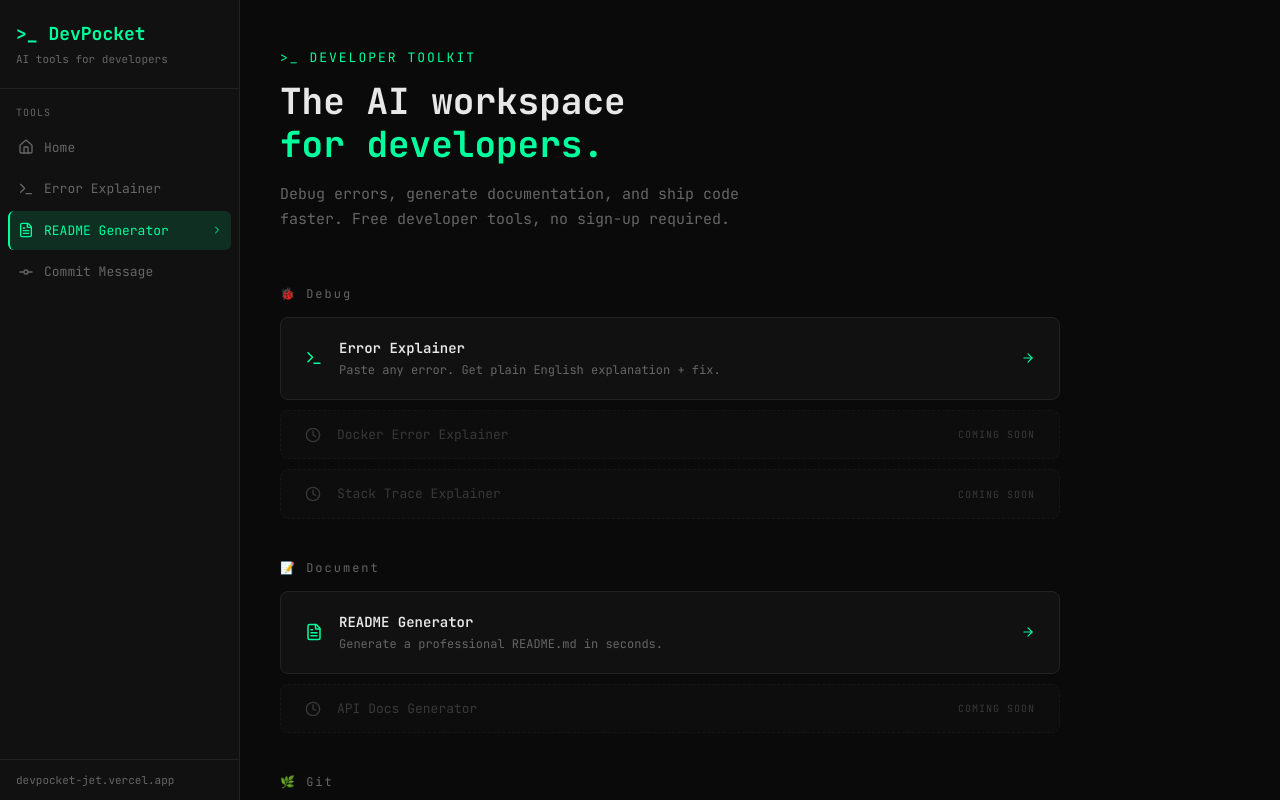
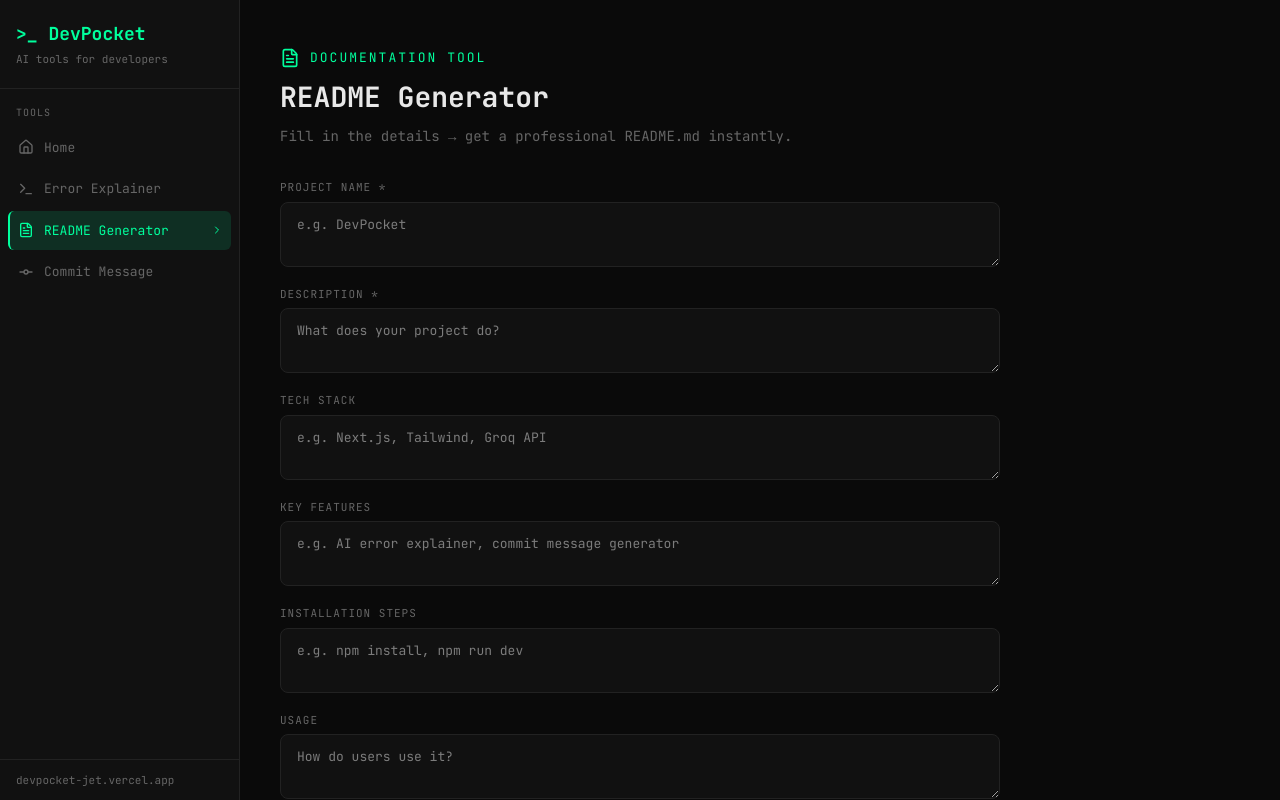
Before and after one commit to suryansh0033/devpocket, a Next.js app: page /tools/readme in a window 1280 px wide. Built offline with nearby package versions, Linux system fonts and the light colour scheme.

Commit message:
error fix in readme

```diff
--- a/app/tools/readme/page.tsx
+++ b/app/tools/readme/page.tsx
@@ -1,124 +1,200 @@
 'use client';
 
-import Link from 'next/link';
-import { Terminal, FileText, GitCommit, ArrowRight, Clock } from 'lucide-react';
+import { useState } from 'react';
+import { FileText, Copy, Check, Loader2 } from 'lucide-react';
 
-const sections = [
-  {
-    category: '🐞 Debug',
-    tools: [
-      { name: 'Error Explainer', desc: 'Paste any error. Get plain English explanation + fix.', path: '/tools/error-explainer', tag: 'debugging', live: true },
-    ],
-    coming: ['Docker Error Explainer', 'Stack Trace Explainer'],
-  },
-  {
-    category: '📝 Document',
-    tools: [
-      { name: 'README Generator', desc: 'Generate a professional README.md in seconds.', path: '/tools/readme', tag: 'documentation', live: true },
-    ],
-    coming: ['API Docs Generator'],
-  },
-  {
-    category: '🌿 Git',
-    tools: [
-      { name: 'Commit Message AI', desc: 'Turn your git diff into 5 perfect commit messages.', path: '/tools/commit-msg', tag: 'git', live: true },
-    ],
-    coming: ['PR Description Generator', 'Gitignore Generator'],
-  },
-  {
-    category: '🛠 Utilities',
-    tools: [],
-    coming: ['JSON Formatter', 'JWT Decoder', 'UUID Generator', 'Base64 Encode/Decode'],
-  },
+export default function ReadmeGenerator() {
+  const [form, setForm] = useState({
+    projectName: '',
+    description: '',
+    techStack: '',
+    features: '',
+    installation: '',
+    usage: '',
+  });
+  const [result, setResult] = useState('');
+  const [loading, setLoading] = useState(false);
+  const [copied, setCopied] = useState(false);
+  const [error, setError] = useState('');
+  const [tab, setTab] = useState<'raw' | 'preview'>('raw');
+
+  const generate = async () => {
+    if (!form.projectName || !form.description) return;
+    setLoading(true);
+    setError('');
+    setResult('');
+
+    try {
+      const res = await fetch('/api/readme', {
+        method: 'POST',
+        headers: { 'Content-Type': 'application/json' },
+        body: JSON.stringify(form),
+      });
+      const data = await res.json();
+      if (data.readme) setResult(data.readme);
+      else setError('Failed to generate. Try again.');
+    } catch {
+      setError('Something went wrong. Try again.');
+    } finally {
+      setLoading(false);
+    }
+  };
+
+  const copy = () => {
+    navigator.clipboard.writeText(result);
+    setCopied(true);
+    setTimeout(() => setCopied(false), 2000);
+  };
+
+  const fields = [
+    { key: 'projectName', label: 'Project Name *', placeholder: 'e.g. DevPocket' },
+    { key: 'description', label: 'Description *', placeholder: 'What does your project do?' },
+    { key: 'techStack', label: 'Tech Stack', placeholder: 'e.g. Next.js, Tailwind, Groq API' },
+    { key: 'features', label: 'Key Features', placeholder: 'e.g. AI error explainer, commit message generator' },
+    { key: 'installation', label: 'Installation Steps', placeholder: 'e.g. npm install, npm run dev' },
+    { key: 'usage', label: 'Usage', placeholder: 'How do users use it?' },
   ];
 
-const icons: Record<string, React.ElementType> = {
-  'Error Explainer': Terminal,
-  'README Generator': FileText,
-  'Commit Message AI': GitCommit,
-};
-
-export default function Home() {
   return (
-    <div style={{ padding: '48px 40px', maxWidth: '860px' }}>
-      {/* Hero */}
-      <div style={{ marginBottom: '52px' }}>
-        <p style={{ color: 'var(--accent)', fontSize: '13px', marginBottom: '12px', letterSpacing: '2px' }}>
-          &gt;_ DEVELOPER TOOLKIT
-        </p>
-        <h1 style={{ fontSize: '36px', fontWeight: 700, color: 'var(--text-primary)', lineHeight: 1.2, marginBottom: '16px' }}>
-          The AI workspace<br />
-          <span style={{ color: 'var(--accent)' }}>for developers.</span>
+    <div style={{ padding: '48px 40px', maxWidth: '800px' }}>
+      <div style={{ marginBottom: '32px' }}>
+        <div style={{ display: 'flex', alignItems: 'center', gap: '10px', marginBottom: '8px' }}>
+          <FileText size={20} color="var(--accent)" />
+          <p style={{ color: 'var(--accent)', fontSize: '13px', letterSpacing: '2px' }}>DOCUMENTATION TOOL</p>
+        </div>
+        <h1 style={{ fontSize: '28px', fontWeight: 700, color: 'var(--text-primary)', marginBottom: '8px' }}>
+          README Generator
         </h1>
-        <p style={{ color: 'var(--text-muted)', fontSize: '15px', maxWidth: '520px', lineHeight: 1.7 }}>
-          Debug errors, generate documentation, and ship code faster. Free developer tools, no sign-up required.
+        <p style={{ color: 'var(--text-muted)', fontSize: '14px' }}>
+          Fill in the details → get a professional README.md instantly.
         </p>
       </div>
 
-      {/* Sections */}
-      <div style={{ display: 'flex', flexDirection: 'column', gap: '40px' }}>
-        {sections.map((section) => (
-          <div key={section.category}>
-            <p style={{ color: 'var(--text-muted)', fontSize: '12px', letterSpacing: '2px', marginBottom: '14px' }}>
-              {section.category}
+      <div style={{ display: 'flex', flexDirection: 'column', gap: '12px', marginBottom: '20px' }}>
+        {fields.map(({ key, label, placeholder }) => (
+          <div key={key}>
+            <p style={{ color: 'var(--text-muted)', fontSize: '11px', letterSpacing: '1px', marginBottom: '6px' }}>
+              {label.toUpperCase()}
             </p>
-            <div style={{ display: 'flex', flexDirection: 'column', gap: '10px' }}>
-              {/* Live tools */}
-              {section.tools.map((tool) => {
-                const Icon = icons[tool.name] || Terminal;
-                return (
-                  <Link key={tool.path} href={tool.path} style={{ textDecoration: 'none' }}>
-                    <div
+            <textarea
+              value={form[key as keyof typeof form]}
+              onChange={e => setForm({ ...form, [key]: e.target.value })}
+              placeholder={placeholder}
+              rows={2}
               style={{
+                width: '100%',
                 background: 'var(--bg-secondary)',
                 border: '1px solid var(--border)',
                 borderRadius: '8px',
-                        padding: '20px 24px',
+                padding: '12px 16px',
+                color: 'var(--text-primary)',
+                fontSize: '13px',
+                fontFamily: 'JetBrains Mono, monospace',
+                resize: 'vertical',
+                outline: 'none',
+              }}
+              onFocus={e => (e.target.style.borderColor = 'var(--accent)')}
+              onBlur={e => (e.target.style.borderColor = 'var(--border)')}
+            />
+          </div>
+        ))}
+      </div>
+
+      <button
+        onClick={generate}
+        disabled={loading || !form.projectName || !form.description}
+        style={{
+          background: loading || !form.projectName || !form.description ? 'var(--bg-tertiary)' : 'var(--accent)',
+          color: loading || !form.projectName || !form.description ? 'var(--text-muted)' : '#000',
+          border: 'none',
+          borderRadius: '6px',
+          padding: '12px 24px',
+          fontSize: '13px',
+          fontWeight: 600,
+          fontFamily: 'JetBrains Mono, monospace',
+          cursor: loading || !form.projectName || !form.description ? 'not-allowed' : 'pointer',
+          display: 'flex',
+          alignItems: 'center',
+          gap: '8px',
+          marginBottom: '32px',
+        }}
+      >
+        {loading ? <><Loader2 size={16} /> Generating...</> : '>_ Generate README'}
+      </button>
+
+      {error && <p style={{ color: '#ff4444', fontSize: '13px', marginBottom: '16px' }}>{error}</p>}
+
+      {result && (
+        <div>
+          <div style={{ display: 'flex', alignItems: 'center', justifyContent: 'space-between', marginBottom: '12px' }}>
+            <div style={{ display: 'flex', gap: '8px' }}>
+              {(['raw', 'preview'] as const).map(t => (
+                <button key={t} onClick={() => setTab(t)} style={{
+                  background: tab === t ? 'var(--accent-dim)' : 'transparent',
+                  border: `1px solid ${tab === t ? 'var(--accent)' : 'var(--border)'}`,
+                  borderRadius: '4px',
+                  padding: '6px 14px',
+                  color: tab === t ? 'var(--accent)' : 'var(--text-muted)',
+                  fontSize: '12px',
+                  fontFamily: 'JetBrains Mono, monospace',
+                  cursor: 'pointer',
+                }}>
+                  {t.toUpperCase()}
+                </button>
+              ))}
+            </div>
+            <button onClick={copy} style={{
+              background: 'transparent',
+              border: '1px solid var(--border)',
+              borderRadius: '4px',
+              padding: '6px 12px',
+              color: copied ? 'var(--accent)' : 'var(--text-muted)',
+              fontSize: '12px',
+              fontFamily: 'JetBrains Mono, monospace',
               cursor: 'pointer',
               display: 'flex',
               alignItems: 'center',
-                        justifyContent: 'space-between',
-                        transition: 'border-color 0.2s',
+              gap: '6px',
+            }}>
+              {copied ? <Check size={12} /> : <Copy size={12} />}
+              {copied ? 'Copied!' : 'Copy'}
+            </button>
+          </div>
+
+          {tab === 'raw' ? (
+            <textarea
+              readOnly
+              value={result}
+              rows={20}
+              style={{
+                width: '100%',
+                background: 'var(--bg-secondary)',
+                border: '1px solid var(--border)',
+                borderRadius: '8px',
+                padding: '16px',
+                color: 'var(--text-primary)',
+                fontSize: '13px',
+                fontFamily: 'JetBrains Mono, monospace',
+                resize: 'vertical',
+                outline: 'none',
               }}
-                      onMouseEnter={e => (e.currentTarget.style.borderColor = 'var(--accent)')}
-                      onMouseLeave={e => (e.currentTarget.style.borderColor = 'var(--border)')}
-                    >
-                      <div style={{ display: 'flex', alignItems: 'center', gap: '16px' }}>
-                        <Icon size={18} color="var(--accent)" />
-                        <div>
-                          <p style={{ color: 'var(--text-primary)', fontSize: '14px', fontWeight: 600, marginBottom: '2px' }}>{tool.name}</p>
-                          <p style={{ color: 'var(--text-muted)', fontSize: '12px' }}>{tool.desc}</p>
+            />
+          ) : (
+            <div style={{
+              background: 'var(--bg-secondary)',
+              border: '1px solid var(--border)',
+              borderRadius: '8px',
+              padding: '24px',
+              color: 'var(--text-primary)',
+              fontSize: '14px',
+              lineHeight: 1.7,
+              whiteSpace: 'pre-wrap',
+            }}>
+              {result}
             </div>
+          )}
         </div>
-                      <ArrowRight size={14} color="var(--accent)" />
-                    </div>
-                  </Link>
-                );
-              })}
-
-              {/* Coming soon */}
-              {section.coming.map((name) => (
-                <div key={name} style={{
-                  background: 'var(--bg-secondary)',
-                  border: '1px dashed var(--border)',
-                  borderRadius: '8px',
-                  padding: '14px 24px',
-                  display: 'flex',
-                  alignItems: 'center',
-                  justifyContent: 'space-between',
-                  opacity: 0.5,
-                }}>
-                  <div style={{ display: 'flex', alignItems: 'center', gap: '16px' }}>
-                    <Clock size={16} color="var(--text-muted)" />
-                    <p style={{ color: 'var(--text-muted)', fontSize: '13px' }}>{name}</p>
-                  </div>
-                  <span style={{ color: 'var(--text-muted)', fontSize: '10px', letterSpacing: '1px' }}>COMING SOON</span>
-                </div>
-              ))}
-            </div>
-          </div>
-        ))}
-      </div>
+      )}
     </div>
   );
 }
```
Lines whose indentation alone changed are shown as unchanged.
